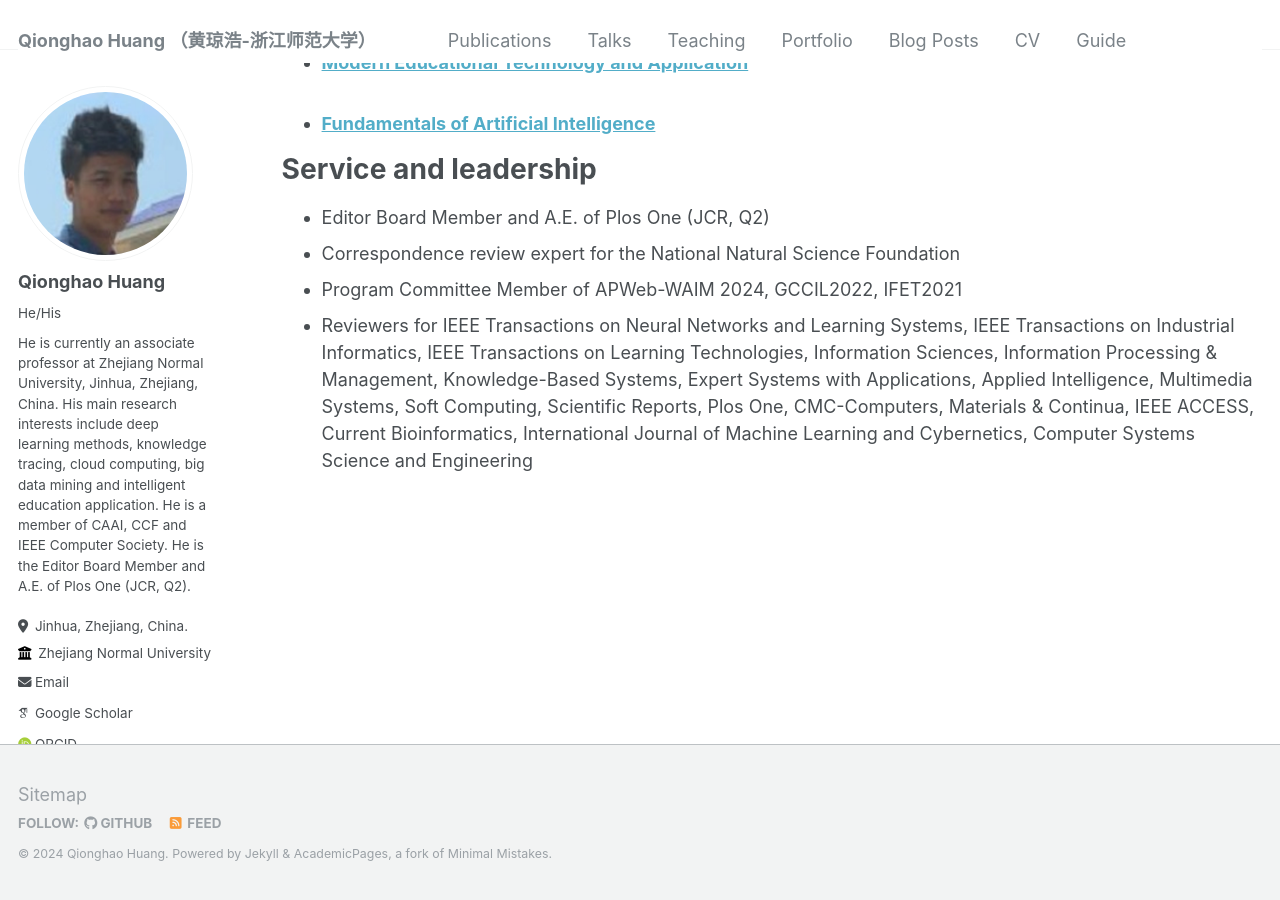
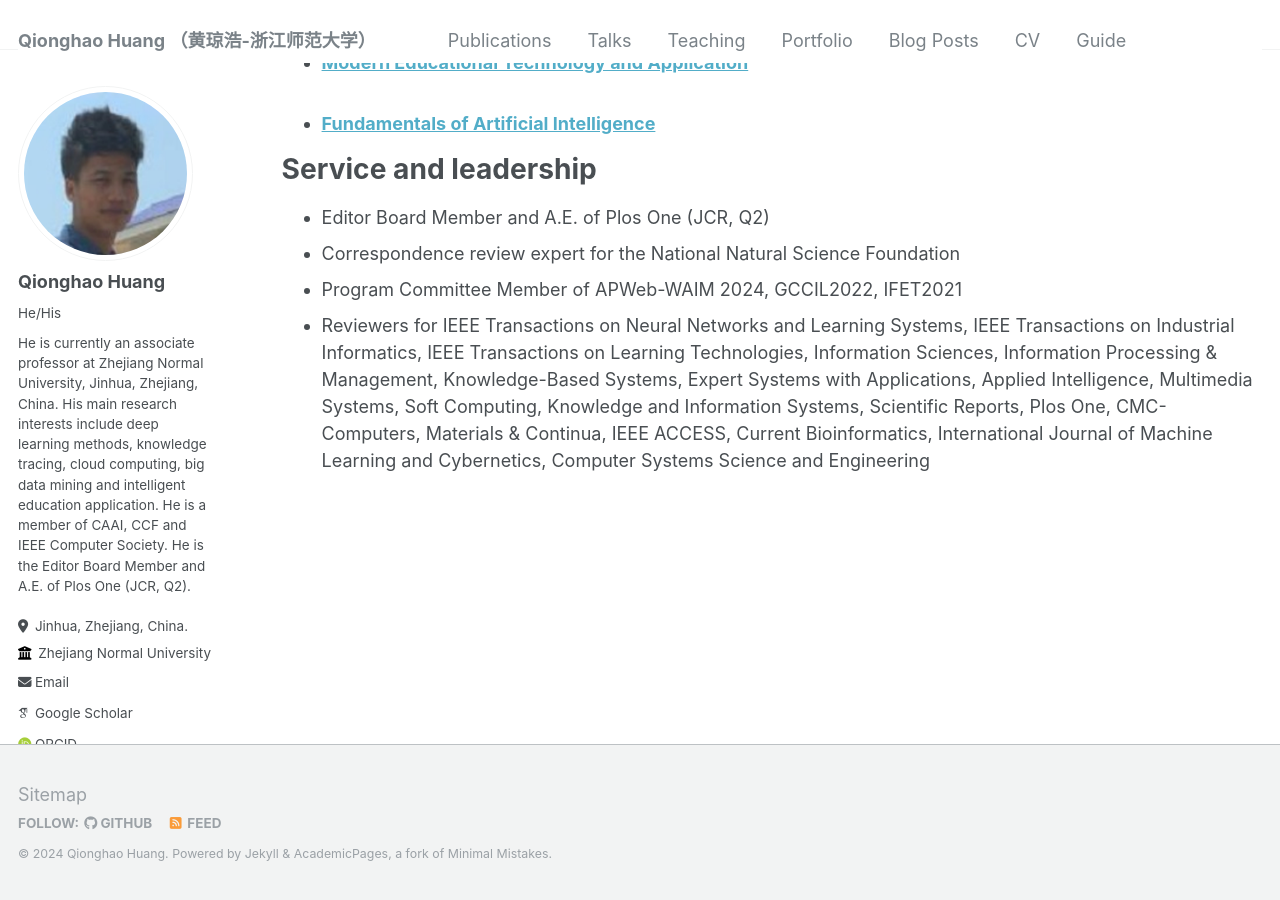
Before and after one commit to qhhuang-ai/qhhuang-ai.github.io, a Jekyll site: the page built from _pages/cv.md, in a window 1280 px wide and 900 px high, scrolled down 4671 px. Built offline with Jekyll 4.4.1, drawn with Linux system fonts in a browser that asks for light colours; some web fonts are replaced.

Commit message:
update CV

```diff
--- a/_pages/cv.md
+++ b/_pages/cv.md
@@ -64,4 +64,4 @@
 * Editor Board Member and A.E. of Plos One (JCR, Q2)
 * Correspondence review expert for the National Natural Science Foundation
 * Program Committee Member of APWeb-WAIM 2024, GCCIL2022, IFET2021
-* Reviewers for IEEE Transactions on Neural Networks and Learning Systems, IEEE Transactions on Industrial Informatics, IEEE Transactions on Learning Technologies, Information Sciences, Information Processing & Management, Knowledge-Based Systems, Expert Systems with Applications, Applied Intelligence, Multimedia Systems, Soft Computing, Scientific Reports, Plos One, CMC-Computers, Materials & Continua,  IEEE ACCESS, Current Bioinformatics, International Journal of Machine Learning and Cybernetics, Computer Systems Science and Engineering
+* Reviewers for IEEE Transactions on Neural Networks and Learning Systems, IEEE Transactions on Industrial Informatics, IEEE Transactions on Learning Technologies, Information Sciences, Information Processing & Management, Knowledge-Based Systems, Expert Systems with Applications, Applied Intelligence, Multimedia Systems, Soft Computing, Knowledge and Information Systems, Scientific Reports, Plos One, CMC-Computers, Materials & Continua,  IEEE ACCESS, Current Bioinformatics, International Journal of Machine Learning and Cybernetics, Computer Systems Science and Engineering
```
